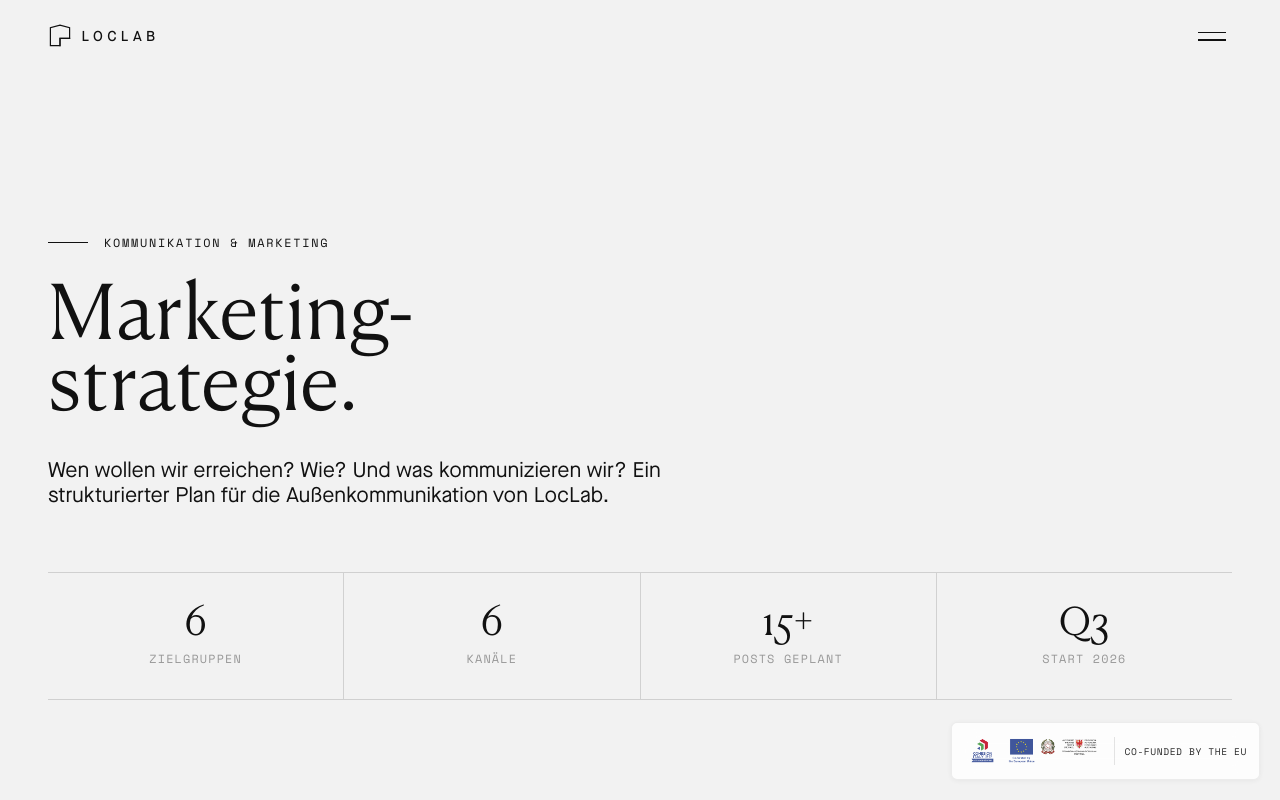
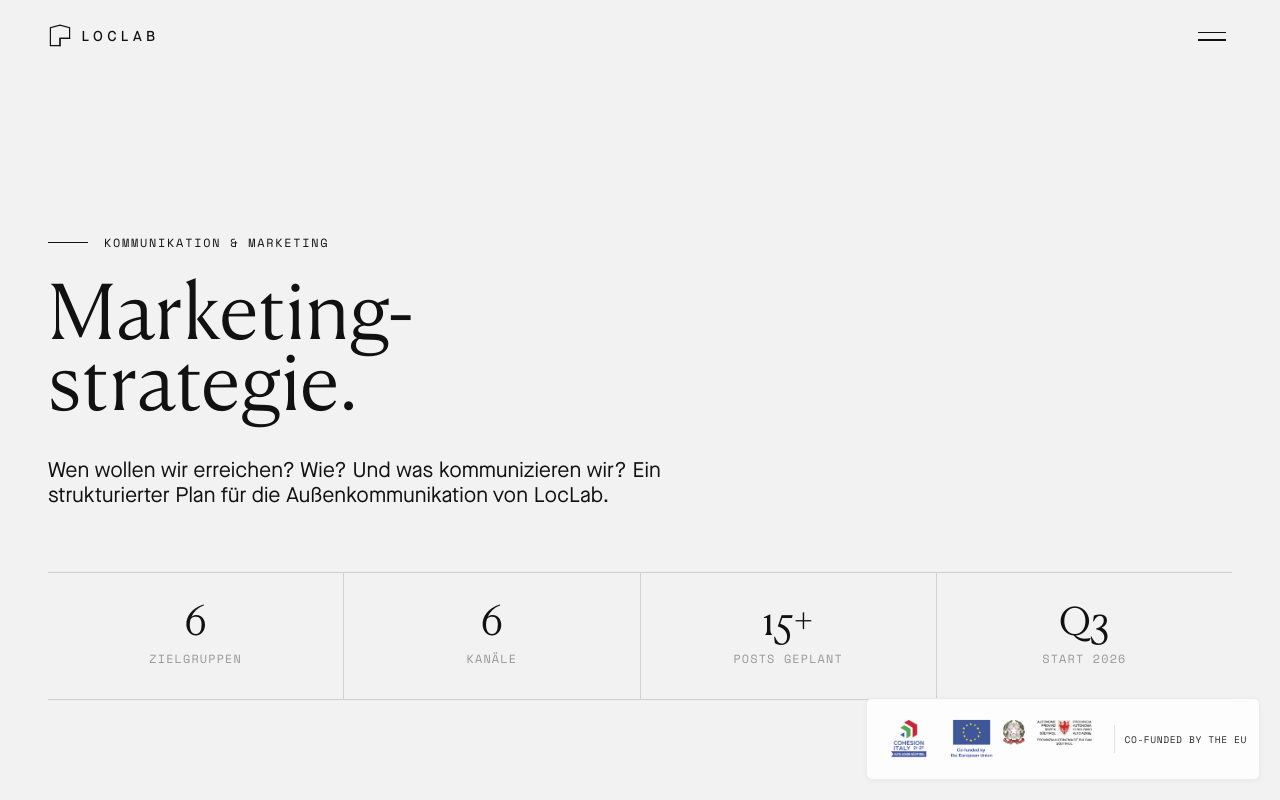
Before and after one commit to ChrizBASIS/loclab, a Next.js app: page /en/marketing in a window 1280 px wide. Shown: the top 800 px of the page. Built offline with nearby package versions, Linux system fonts and the light colour scheme.

Commit message:
fix: increase EU badge logo to 64px (compensate PNG whitespace, visible logos ~40px ≥ 1cm)

```diff
--- a/src/components/EuBadge/EuBadge.tsx
+++ b/src/components/EuBadge/EuBadge.tsx
@@ -27,9 +27,9 @@ export default function EuBadge() {
       <Image
         src="/logos/fesr-eu-logo.png"
         alt="EU Emblem – EFRE FESR"
-        width={120}
-        height={80}
-        style={{ objectFit: 'contain', width: 'auto', height: '40px' }}
+        width={160}
+        height={100}
+        style={{ objectFit: 'contain', width: 'auto', height: '64px' }}
         className={styles.logo}
       />
       <span className={styles.divider} aria-hidden="true" />
```
